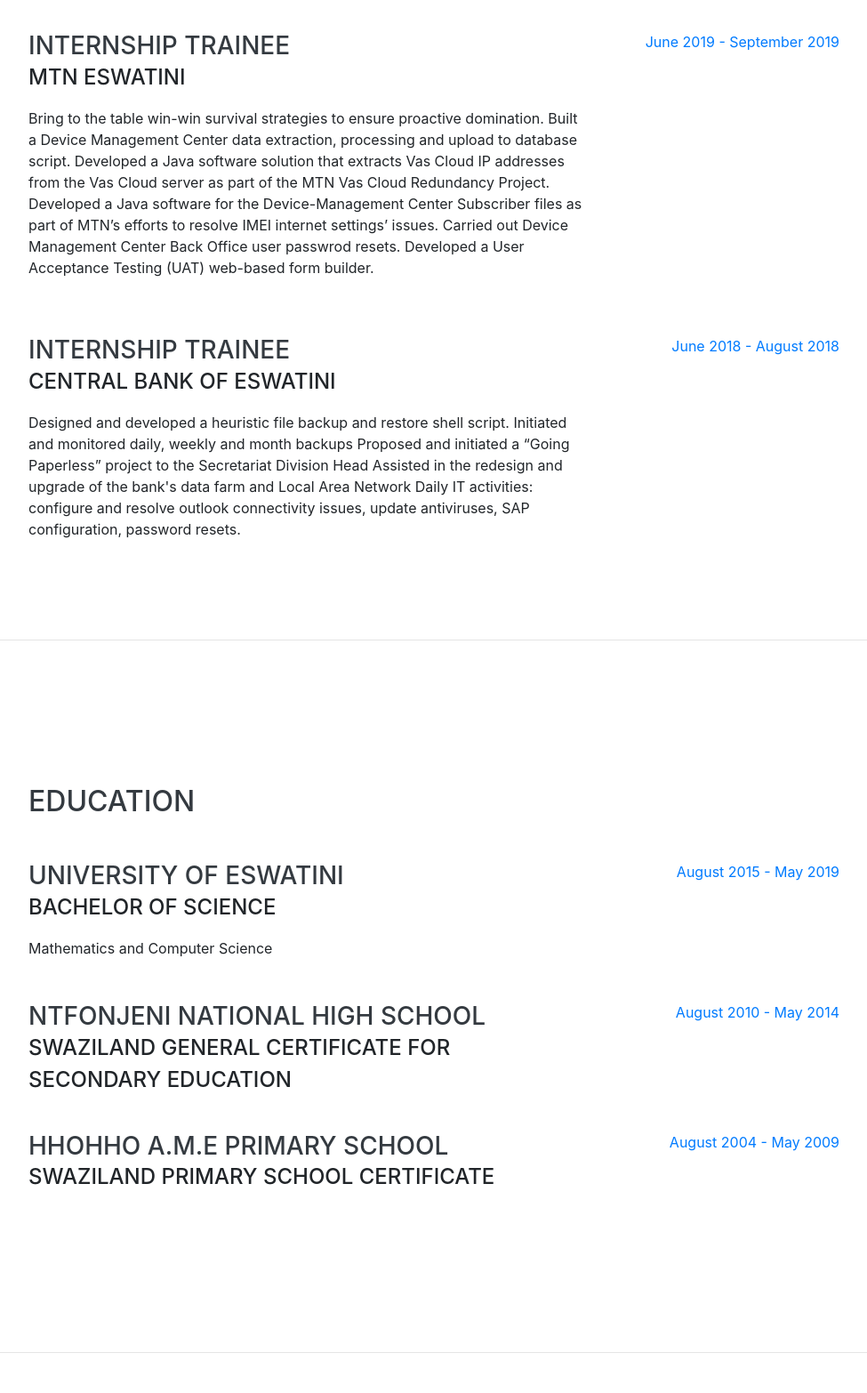
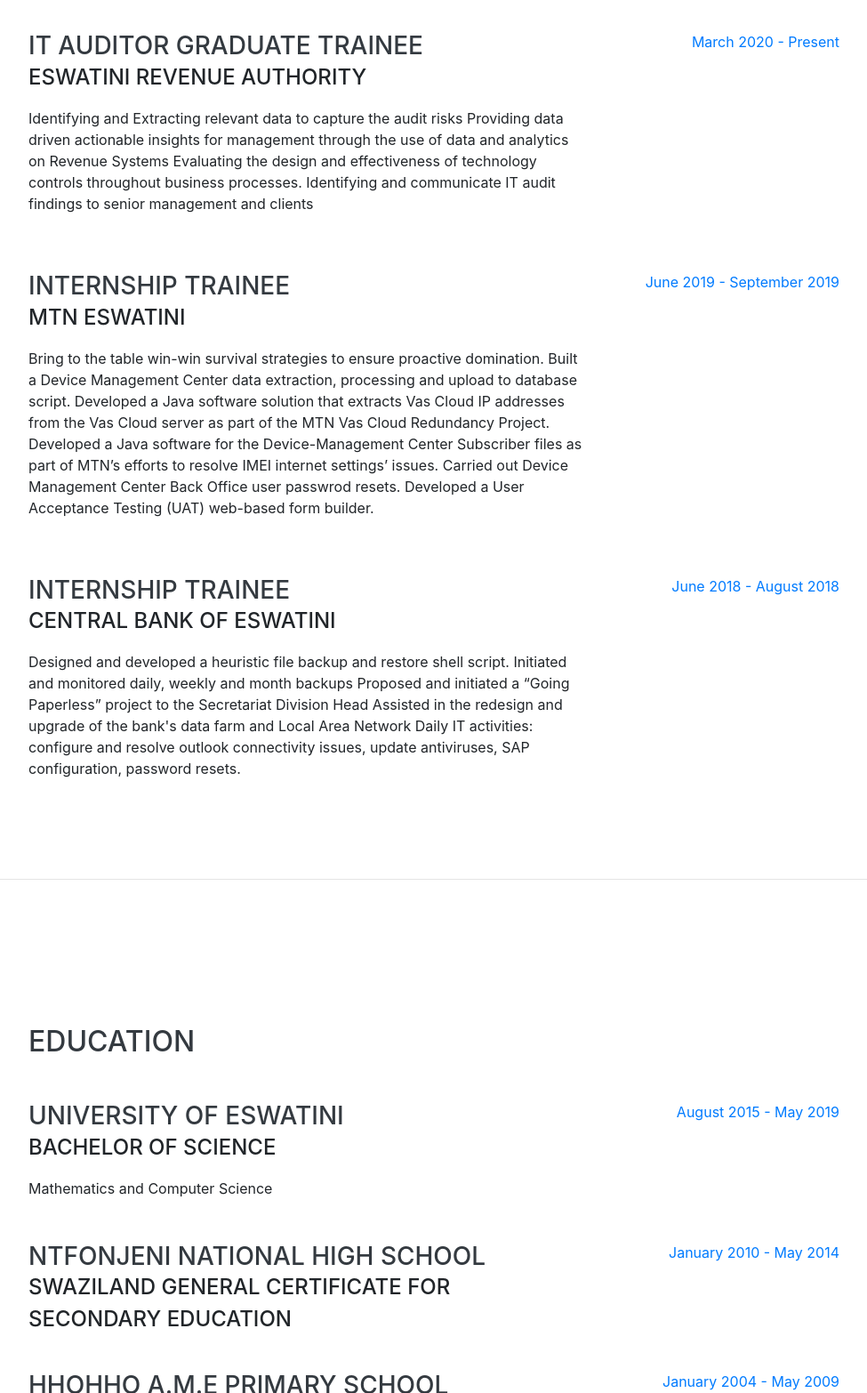
Before and after one commit to EmmanuelJF/resume, a website with bundled scripts: page index.html in a window 1280 px wide. Shown: the part 900-2466 px from the top of the page at 89% size, without its empty margins (288-1263 px from the left). Built offline with nearby package versions, Linux system fonts and the light colour scheme; a web font is replaced by a local one.

Commit message:
Update index.html

```diff
--- a/index.html
+++ b/index.html
@@ -101,6 +101,23 @@
 
         <div class="resume-item d-flex flex-column flex-md-row justify-content-between mb-5">
           <div class="resume-content">
+            <h3 class="mb-0">IT Auditor Graduate Trainee</h3>
+            <div class="subheading mb-3">Eswatini Revenue Authority</div>
+            <p>
+                Identifying and Extracting relevant data to capture the audit risks
+                Providing data driven actionable insights for management through the use of data and analytics on Revenue Systems
+                Evaluating the design and effectiveness of technology controls throughout business processes.
+                Identifying and communicate IT audit findings to senior management and clients
+            </p>
+          </div>
+          <div class="resume-date text-md-right">
+            <span class="text-primary">March 2020 - Present</span>
+          </div>
+        </div>
+
+
+        <div class="resume-item d-flex flex-column flex-md-row justify-content-between mb-5">
+          <div class="resume-content">
             <h3 class="mb-0">Internship Trainee</h3>
             <div class="subheading mb-3">MTN Eswatini</div>
             <p>
@@ -161,7 +178,7 @@
             <div class="subheading mb-3">Swaziland General Certificate for Secondary Education</div>
           </div>
           <div class="resume-date text-md-right">
-            <span class="text-primary">August 2010 - May 2014</span>
+            <span class="text-primary">January 2010 - May 2014</span>
           </div>
         </div> <br>
 
@@ -171,7 +188,7 @@
             <div class="subheading mb-3">Swaziland Primary School Certificate</div>
           </div>
           <div class="resume-date text-md-right">
-            <span class="text-primary">August 2004 - May 2009</span>
+            <span class="text-primary">January 2004 - May 2009</span>
           </div>
         </div>
 
```
